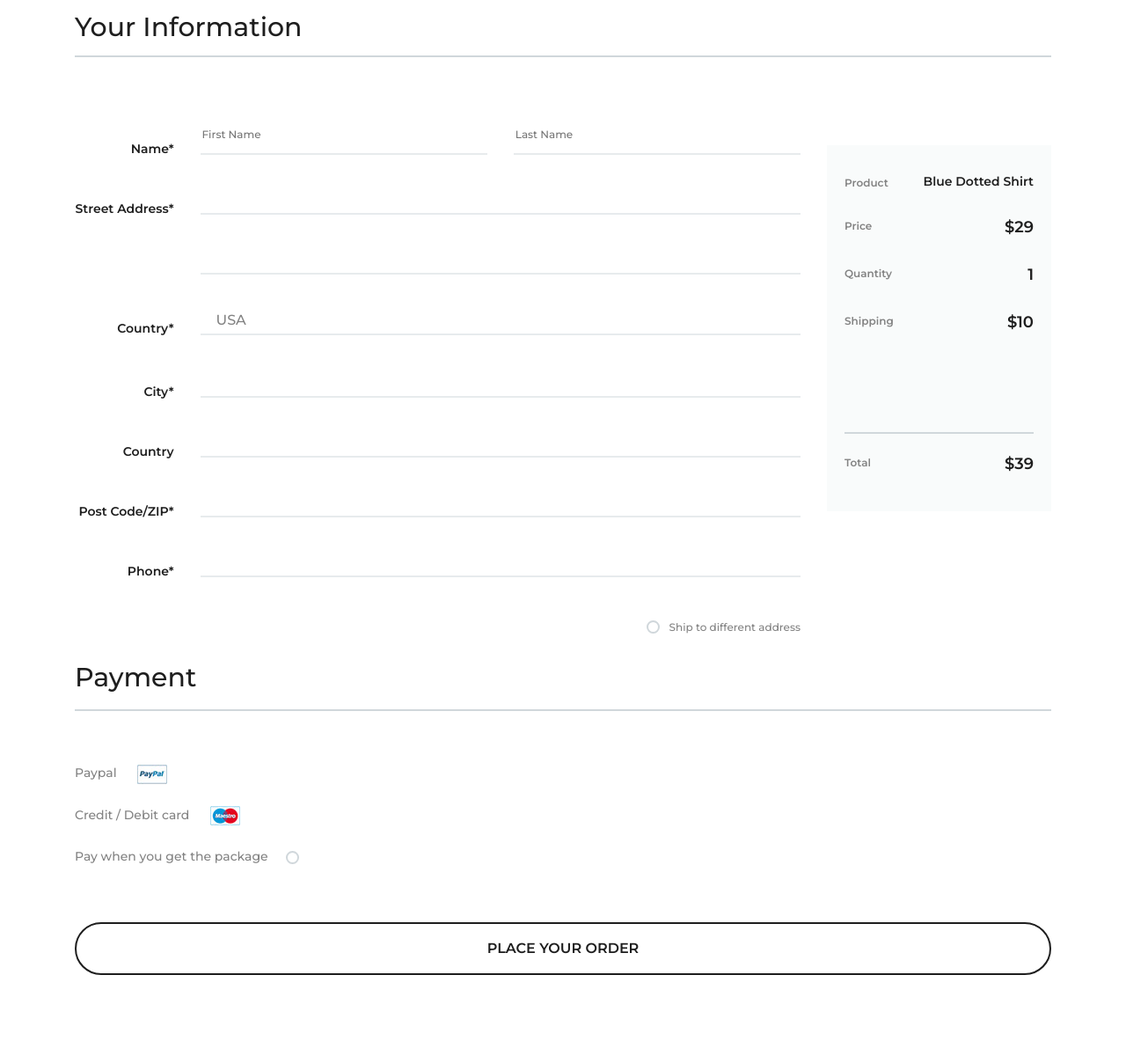
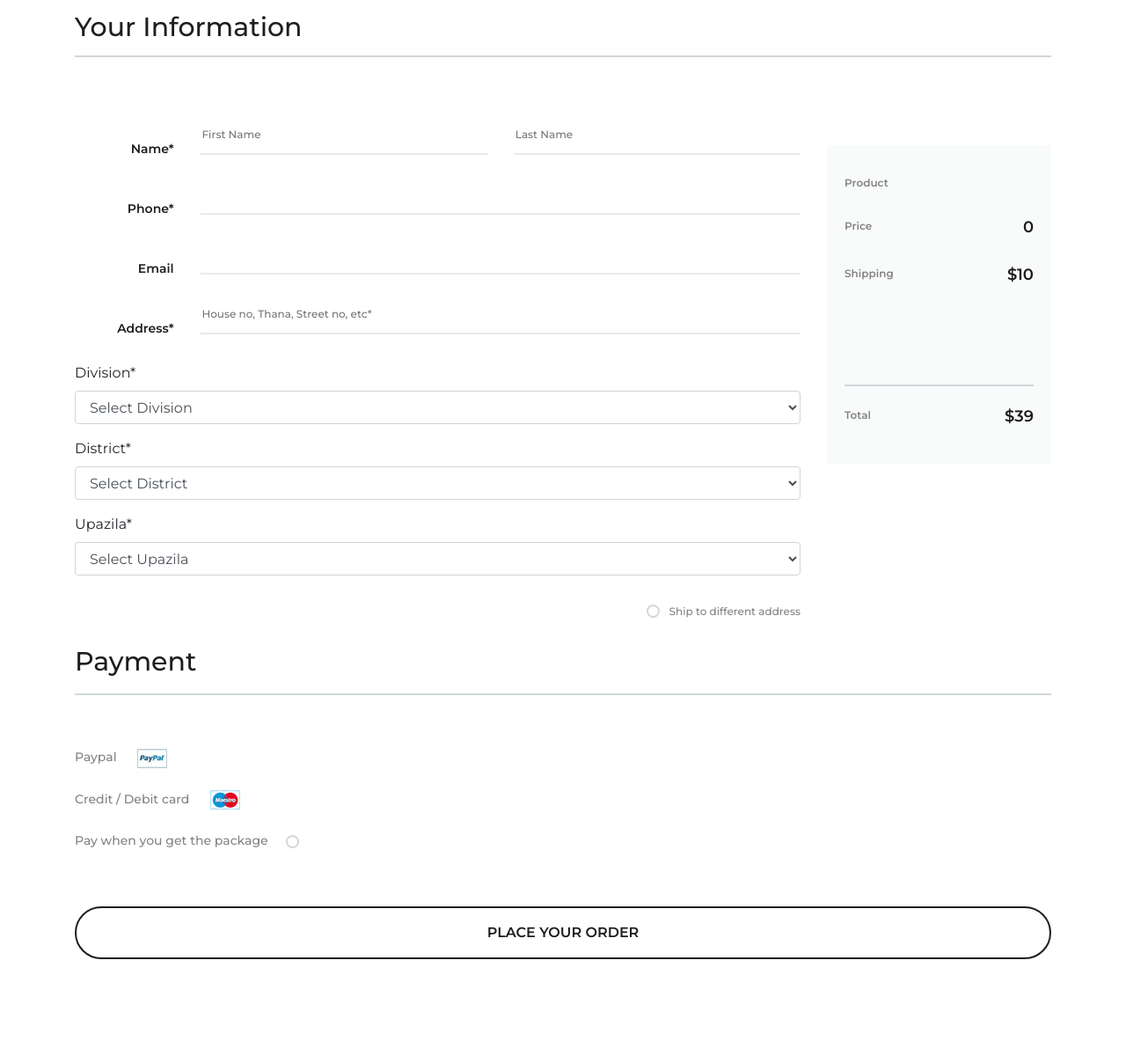
Before and after one commit to NaimParvez/little-step, a Django app: page /checkout/ in a window 1280 px wide. Shown: the part 353-1561 px from the top of the page at 88% size. After the commit the page ends 1443 px from the top, so only its background shows below. Run offline with Django 5.2, Linux system fonts and the light colour scheme; data comes from the database, SQL or seed files in the repository; both versions use the stored data as it was after the commit; some libraries are stand-ins or nearby versions.

Commit message:
checkout form added

```diff
--- a/cart/carts.py
+++ b/cart/carts.py
@@ -97,10 +97,10 @@
 
         # Return the total amount after discount, original amount, and discount percentage
         return {
-            'total': amount,
-            'before_discount': before_discount,
-            'discount': discount,  # Percentage
-            'discount_amount': discount_amount  # Discount in taka
+            'total': round(amount,2),
+            'before_discount': round(before_discount,2),
+            'discount': round(discount,2),  # Percentage
+            'discount_amount': round(discount_amount,2)  # Discount in taka
         }
 
     def clear_coupon(self):
--- /dev/null
+++ b/order/forms.py
@@ -0,0 +1,44 @@
+from django import forms
+
+
+
+
+DIVISION_CHOICES = [
+    ('', 'Select Division'),
+    ('Dhaka', 'Dhaka'),
+    ('Chittagong', 'Chittagong'),
+    ('Rajshahi', 'Rajshahi'),
+    ('Khulna', 'Khulna'),
+    ('Barisal', 'Barisal'),
+    ('Sylhet', 'Sylhet'),
+    ('Rangpur', 'Rangpur'),
+    ('Mymensingh', 'Mymensingh'),
+]
+
+DISTRICT_CHOICES = [('', 'Select District')]
+UPAZILA_CHOICES = [('', 'Select Upazila')]
+
+class CheckoutForm(forms.Form):
+    first_name =forms.CharField(max_length=100)
+    last_name =forms.CharField(max_length=100)
+    email =forms.EmailField(max_length=100)
+    phone_no =forms.CharField(max_length=15)
+    address =forms.CharField(widget=forms.Textarea)
+
+    division = forms.ChoiceField(
+        choices=DIVISION_CHOICES,
+        required=True,
+        widget=forms.Select(attrs={'class': 'form-group', 'id': 'division'})
+    )
+
+    district = forms.ChoiceField(
+        choices=DISTRICT_CHOICES,
+        required=True,
+        widget=forms.Select(attrs={'class': 'form-group', 'id': 'district'})
+    )
+
+    upazila = forms.ChoiceField(
+        choices=UPAZILA_CHOICES,
+        required=True,
+        widget=forms.Select(attrs={'class': 'form-group', 'id': 'upazila'})
+    )
--- a/order/views.py
+++ b/order/views.py
@@ -1,12 +1,18 @@
 from django.shortcuts import render,redirect
 from django.views import generic
 
-
+from .forms import CheckoutForm
 
 from .models import Order,OrderItem
-
+from cart.carts import Cart
 
 class Checkout(generic.View):
     def get(self,*args,**kwargs):
         # order =Order.objects.get(user=self.request.user,paid=False)
-        return render(self.request,'order/checkout.html')
+        form =CheckoutForm()
+        context={
+            'form':form,
+            'cart':Cart(self.request)
+        }
+
+        return render(self.request,'order/checkout.html',context)
--- a/templates/order/checkout.html
+++ b/templates/order/checkout.html
@@ -36,53 +36,10 @@
                             <p class="in-name">Name*</p>
                         </div>
                         <div class="col-lg-5">
-                            <input type="text" placeholder="First Name">
+                            <input name="first_name" type="text" placeholder="First Name">
                         </div>
                         <div class="col-lg-5">
-                            <input type="text" placeholder="Last Name">
-                        </div>
-                    </div>
-                    <div class="row">
-                        <div class="col-lg-2">
-                            <p class="in-name">Street Address*</p>
-                        </div>
-                        <div class="col-lg-10">
-                            <input type="text">
-                            <input type="text">
-                        </div>
-                    </div>
-                    <div class="row">
-                        <div class="col-lg-2">
-                            <p class="in-name">Country*</p>
-                        </div>
-                        <div class="col-lg-10">
-                            <select class="cart-select country-usa">
-                                <option>USA</option>
-                            </select>
-                        </div>
-                    </div>
-                    <div class="row">
-                        <div class="col-lg-2">
-                            <p class="in-name">City*</p>
-                        </div>
-                        <div class="col-lg-10">
-                            <input type="text">
-                        </div>
-                    </div>
-                    <div class="row">
-                        <div class="col-lg-2">
-                            <p class="in-name">Country</p>
-                        </div>
-                        <div class="col-lg-10">
-                            <input type="text">
-                        </div>
-                    </div>
-                    <div class="row">
-                        <div class="col-lg-2">
-                            <p class="in-name">Post Code/ZIP*</p>
-                        </div>
-                        <div class="col-lg-10">
-                            <input type="text">
+                            <input name="last_name" type="text" placeholder="Last Name">
                         </div>
                     </div>
                     <div class="row">
@@ -90,9 +47,54 @@
                             <p class="in-name">Phone*</p>
                         </div>
                         <div class="col-lg-10">
-                            <input type="text">
+                            <input name="phone_no" type="text">
                         </div>
                     </div>
+                    <div class="row">
+                        <div class="col-lg-2">
+                            <p class="in-name">Email</p>
+                        </div>
+                        <div class="col-lg-10">
+                            <input name="email" type="text">
+                        </div>
+                    </div>
+
+                    <div class="row">
+                        <div class="col-lg-2">
+                            <p class="in-name">Address*</p>
+                        </div>
+                        <div class="col-lg-10">
+                            <input name="address" type="text" placeholder="House no, Thana, Street no, etc*">
+                        </div>
+                    </div>
+                    <div class="form-group">
+                        <label for="division">Division*</label>
+                        <select id="division" name="division" class="form-control" required>
+                            <option value="">Select Division</option>
+                            <option value="Dhaka">Dhaka</option>
+                            <option value="Chittagong">Chittagong</option>
+                            <option value="Rajshahi">Rajshahi</option>
+                            <option value="Khulna">Khulna</option>
+                            <option value="Barisal">Barisal</option>
+                            <option value="Sylhet">Sylhet</option>
+                            <option value="Rangpur">Rangpur</option>
+                            <option value="Mymensingh">Mymensingh</option>
+
+                        </select>
+                    </div>
+                    <div class="form-group">
+                        <label for="district">District*</label>
+                        <select id="district" name="district" class="form-control" required>
+                            <option value="">Select District</option>
+                        </select>
+                    </div>
+                    <div class="form-group">
+                        <label for="upazila">Upazila*</label>
+                        <select id="upazila" name="upazila" class="form-control" required>
+                            <option value="">Select Upazila</option>
+                        </select>
+                    </div>
+
                     <div class="row">
                         <div class="col-lg-12 text-right">
                             <div class="diff-addr">
@@ -106,15 +108,15 @@
                     <div class="order-table">
                         <div class="cart-item">
                             <span>Product</span>
-                            <p class="product-name">Blue Dotted Shirt</p>
+                            {% for item in cart %}
+                            {% with product=item.product %}
+                            <p class="product-name">{{ forloop.counter }} .{{product.title | truncatewords:5}}</p> <br>
+                            {% endwith %}
+                            {% endfor %}
                         </div>
                         <div class="cart-item">
                             <span>Price</span>
-                            <p>$29</p>
-                        </div>
-                        <div class="cart-item">
-                            <span>Quantity</span>
-                            <p>1</p>
+                            <p>{{cart.total.total}}</p>
                         </div>
                         <div class="cart-item">
                             <span>Shipping</span>
```
Also changed, not shown: db.sqlite3.
